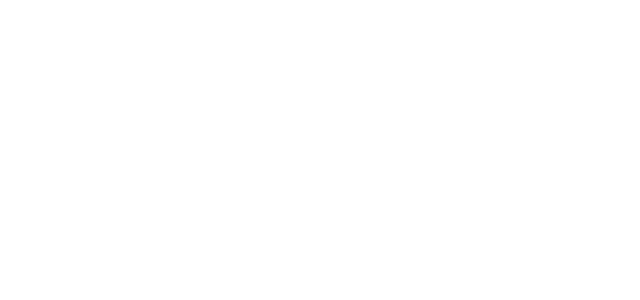
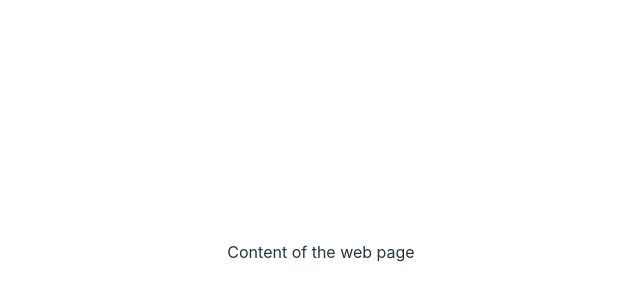
Before and after one commit to Kieferer/ToastNotification, a React (Vite) app: page / in a window 1280 px wide. Shown: the part 148-448 px from the top of the page, without its empty margins (319-959 px from the left). Built offline with nearby package versions, Linux system fonts and the light colour scheme.

Commit message:
feat: Create placeholder text to indicate that there should be some HTML content

```diff
--- a/src/App.tsx
+++ b/src/App.tsx
@@ -4,7 +4,9 @@
 
   return (
     <>
-
+      <p>
+        Content of the web page
+      </p>
     </>
   )
 }
```
